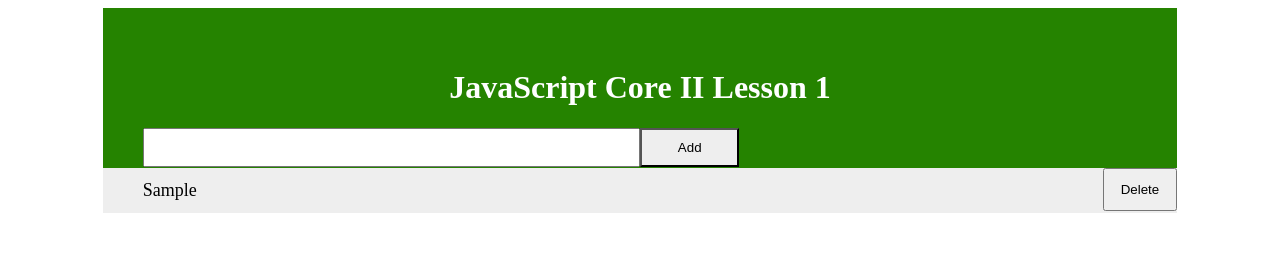
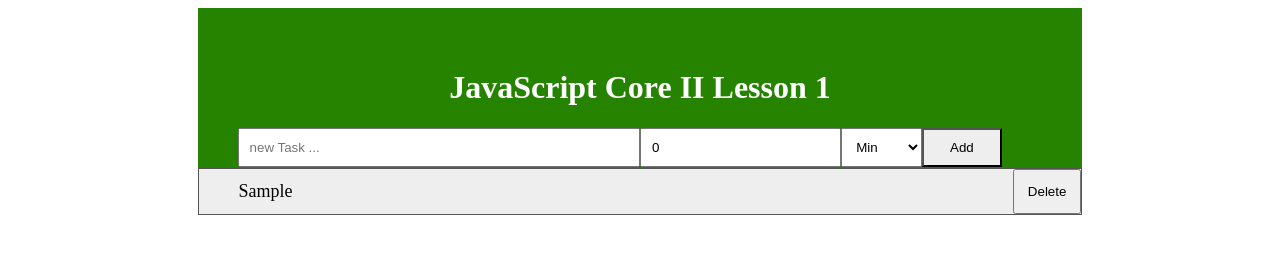
Before and after one commit to ISLEEM75/ToDoList, a plain HTML site: page index.html in a window 1280 px wide. Both pictures are taken after typing "Sample" into the empty fields and a click on the button "Add". Drawn offline with Linux system fonts and the light colour scheme.

Commit message:
Edit Html To add Expiry Date

```diff
--- a/index.html
+++ b/index.html
@@ -13,13 +13,13 @@
     <div class="container">
         <div class="titel">
             <h1>JavaScript Core II Lesson 1</h1>
-            <input type="text" id="item">
-            <!-- <input id="time" type="number" value="0" min="1"> -->
-            <!-- <select class="time">
+            <input type="text" id="item" placeholder="new Task ...">
+            <input id="time" type="number" value="0" min="1">
+            <select class="time">
             <option value = "1">Min</option>
             <option value = "2">Hour</option>
             <option value = "3">Day</option>
-            </select> -->
+            </select>
             <button onclick="addItem()" class="add">Add</button>
         </div>
         <div>
--- a/script.js
+++ b/script.js
@@ -16,7 +16,7 @@ function addItem() {
     li.appendChild(liTitel);
 
     if (titel === "") {
-        alert("You must write something!");
+        alert("you must type task");
     } else {
         document.getElementById("list").appendChild(li);
     }
@@ -34,6 +34,7 @@ function addItem() {
         };
     }
 }
+
 // let second = t * 60;
 // const typeTime = document.querySelector(".time")
 
--- a/style.css
+++ b/style.css
@@ -3,8 +3,8 @@
 }
 
 .container {
-    width: 85%;
-    margin: 0 auto;
+    width: 70%;
+    margin: auto;
 }
 
 .titel {
@@ -48,7 +48,7 @@ ul {
 }
 
 ul li {
-    cursor: pointer;
+    border: 1px solid #555;
     position: relative;
     padding: 12px 8px 12px 40px;
     background: #eee;
@@ -60,7 +60,8 @@ ul li {
     position: absolute;
     right: 0;
     top: 0;
-    padding: 12px 16px 12px 16px;
+    padding: 13px;
+    cursor: pointer;
 }
 
 .Delete:hover {
```
